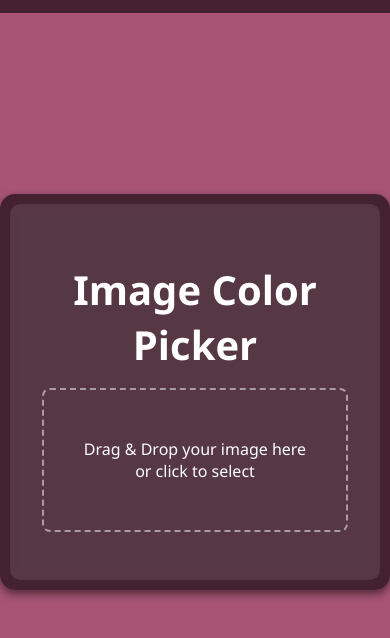
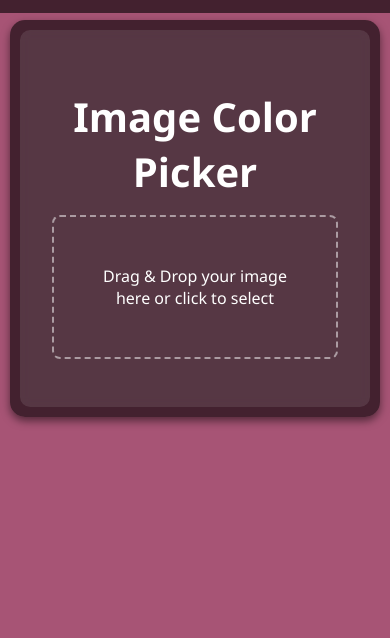
Before and after one commit to VanishingTacos/vanishingtacos.com, a plain HTML site: page color_picker.html in a window 390 px wide. Shown: the part 60-698 px from the top of the page. Drawn offline with Linux system fonts and the light colour scheme.

Commit message:
Fix UI scalling for mobile

```diff
--- a/color_picker.html
+++ b/color_picker.html
@@ -1,5 +1,5 @@
 <!DOCTYPE html>
-<html lang="en">
+<html lang="en" class="color-picker-page">
 <head>
     <meta charset="UTF-8">
     <meta name="viewport" content="width=device-width, initial-scale=1.0">
--- a/styles.css
+++ b/styles.css
@@ -145,6 +145,8 @@ h1 {
     border-radius: 10px;
     text-align: center;
     backdrop-filter: blur(5px);
+    width: 100%;
+    box-sizing: border-box;
 }
 
 .upload-area {
@@ -413,3 +415,102 @@ button:hover {
         transform: scale(1.1);
     }
 }
+
+/* Specific styles for color picker and image converter pages */
+.color-picker-page body,
+.image-converter-page body {
+    align-items: flex-start;
+    min-height: 100vh;
+    overflow-y: auto;
+    padding: 80px 0 20px 0;
+}
+
+.color-picker-page .container,
+.image-converter-page .container {
+    margin: 0 10px;
+    max-width: 95%;
+}
+
+.color-picker-page .canvas-wrapper {
+    max-height: 70vh;
+}
+
+.color-picker-page #imageCanvas,
+.image-converter-page #preview {
+    max-width: 100%;
+    height: auto;
+}
+
+/* Mobile-specific styles for color picker and image converter pages */
+@media screen and (max-width: 768px) {
+    .color-picker-page body,
+    .image-converter-page body {
+        align-items: flex-start;
+        min-height: 100vh;
+        overflow-y: auto;
+        padding: 80px 0 20px 0;
+    }
+
+    .color-picker-page .container,
+    .image-converter-page .container {
+        margin: 0 10px;
+        max-width: 95%;
+    }
+
+    .color-picker-page .canvas-wrapper {
+        max-height: 70vh;
+    }
+
+    .color-picker-page #imageCanvas,
+    .image-converter-page #preview {
+        max-width: 100%;
+        height: auto;
+    }
+}
+
+/* Desktop styles for color picker and image converter pages */
+.color-picker-page body,
+.image-converter-page body {
+    display: flex;
+    justify-content: center;
+    align-items: center;
+    min-height: 100vh;
+}
+
+.color-picker-page .container,
+.image-converter-page .container {
+    margin-top: 60px;
+    width: 600px;
+    max-width: 90%;
+}
+
+.color-picker-page .converter-container,
+.image-converter-page .converter-container {
+    width: 100%;
+    box-sizing: border-box;
+}
+
+/* Mobile-specific styles */
+@media screen and (max-width: 768px) {
+    .color-picker-page body,
+    .image-converter-page body {
+        align-items: flex-start;
+        padding: 80px 0 20px 0;
+    }
+
+    .color-picker-page .container,
+    .image-converter-page .container {
+        margin: 0 10px;
+        max-width: 95%;
+    }
+
+    .color-picker-page .canvas-wrapper {
+        max-height: 70vh;
+    }
+
+    .color-picker-page #imageCanvas,
+    .image-converter-page #preview {
+        max-width: 100%;
+        height: auto;
+    }
+}
```
Also changed, not shown: image_converter.html (+1 -1 lines), 1 other file.
